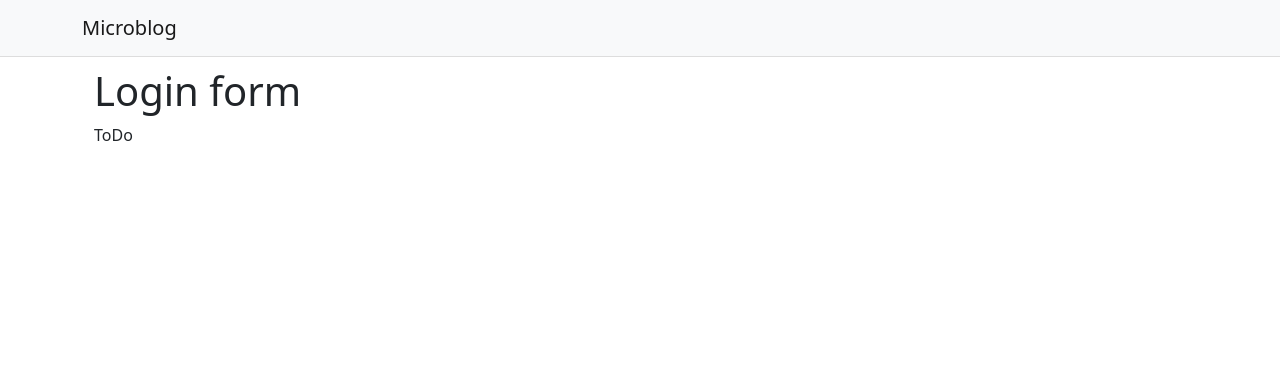
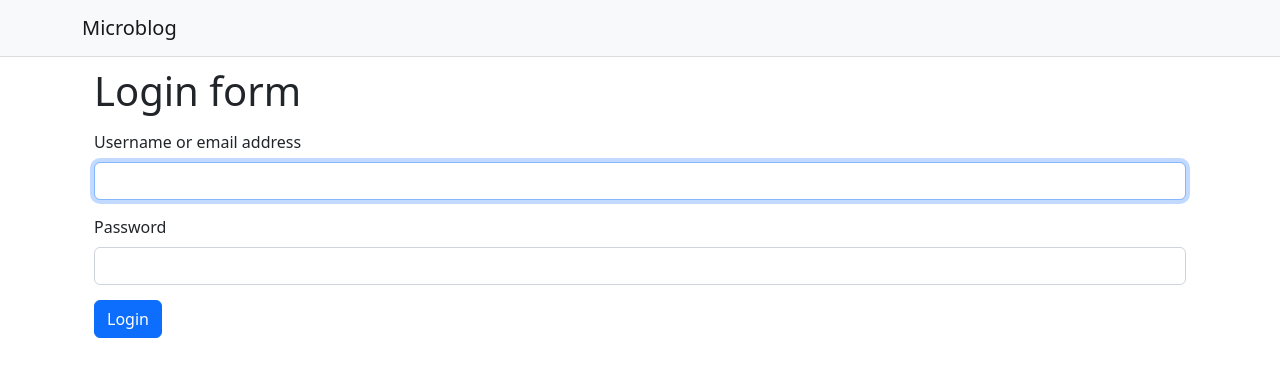
Before and after one commit to j-scull/react-blog, a React (Create React App) app: page /login in a window 1280 px wide. Shown: the top 376 px of the page. Built offline with nearby package versions, Linux system fonts and the light colour scheme; no server answers.

Commit message:
Chapter 7: Add login form.

```diff
--- /dev/null
+++ b/src/components/InputField.js
@@ -0,0 +1,18 @@
+import Form from 'react-bootstrap/Form';
+
+export default function InputField(
+    { name, label, type, placeholder, error, fieldRef }
+    ) {
+    return (
+        <Form.Group controlId={name} className="InputField">
+            {label && <Form.Label>{label}</Form.Label>}
+            <Form.Control
+                type={type || 'text'}
+                placeholder={placeholder}
+                ref={fieldRef}
+            />
+            <Form.Text className="text-danger">{error}</Form.Text>
+        </Form.Group>
+    );
+
+}
--- a/src/index.css
+++ b/src/index.css
@@ -63,3 +63,8 @@
   margin-bottom: 10px;
   text-align: right;
 }
+
+.InputField {
+  margin-top: 15px;
+  margin-bottom: 15px;
+}
--- a/src/pages/LoginPage.js
+++ b/src/pages/LoginPage.js
@@ -1,10 +1,50 @@
+import { useState, useEffect, useRef } from 'react';
+import Form from 'react-bootstrap/Form';
+import Button from 'react-bootstrap/Button';
 import Body from '../components/Body';
+import InputField from '../components/InputField';
 
 export default function LoginPage() {
+    const [formErrors, setFormErrors] = useState({});
+    const userNameField = useRef();
+    const passwordField = useRef();
+
+    useEffect(() => {
+        userNameField.current.focus();
+    }, []);
+
+    const onSubmit = (ev) => {
+        ev.preventDefault();
+        const username = userNameField.current.value;
+        const password = passwordField.current.value;
+
+        const errors = {};
+        if (!username) {
+            errors.username = 'Username must not be empty.';
+        }
+        if (!password) {
+            errors.password = 'Pasword must not be empty.';
+        }
+        setFormErrors(errors);
+        if (Object.keys(errors).length > 0) {
+            return;
+        }
+
+        console.log(`You entered ${username}:${password}`);
+    };
+
     return (
         <Body>
             <h1>Login form</h1>
-            <p>ToDo</p>
+            <Form onSubmit={onSubmit}>
+                <InputField
+                    name="username" label="Username or email address"
+                    error={formErrors.username} fieldRef={userNameField}/>
+                <InputField
+                    name="password" label="Password" type="password"
+                    error={formErrors.password} fieldRef={passwordField}/>
+                <Button variant="primary" type="submit">Login</Button>
+            </Form>
         </Body>
     );
 }
```
